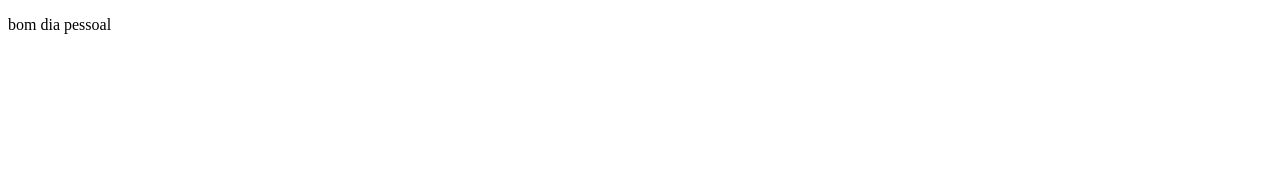
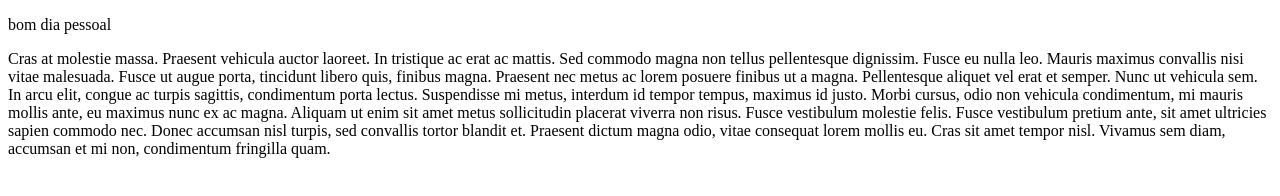
Before and after one commit to tomazdalcortivo/teste-conflito, a plain HTML site: page index.html in a window 1280 px wide. Drawn offline with Linux system fonts and the light colour scheme.

Commit message:
adicionando mais um paragrafo index

```diff
--- a/index.html
+++ b/index.html
@@ -9,5 +9,19 @@
     <p>
         bom dia pessoal
     </p>
+
+    <p>
+        Cras at molestie massa. Praesent vehicula auctor laoreet. In tristique ac erat ac mattis. Sed commodo magna non
+        tellus pellentesque dignissim. Fusce eu nulla leo. Mauris maximus convallis nisi vitae malesuada. Fusce ut augue
+        porta, tincidunt libero quis, finibus magna.
+
+        Praesent nec metus ac lorem posuere finibus ut a magna. Pellentesque aliquet vel erat et semper. Nunc ut
+        vehicula sem. In arcu elit, congue ac turpis sagittis, condimentum porta lectus. Suspendisse mi metus, interdum
+        id tempor tempus, maximus id justo. Morbi cursus, odio non vehicula condimentum, mi mauris mollis ante, eu
+        maximus nunc ex ac magna. Aliquam ut enim sit amet metus sollicitudin placerat viverra non risus. Fusce
+        vestibulum molestie felis. Fusce vestibulum pretium ante, sit amet ultricies sapien commodo nec. Donec accumsan
+        nisl turpis, sed convallis tortor blandit et. Praesent dictum magna odio, vitae consequat lorem mollis eu. Cras
+        sit amet tempor nisl. Vivamus sem diam, accumsan et mi non, condimentum fringilla quam.
+    </p>
 </body>
 </html>
```
